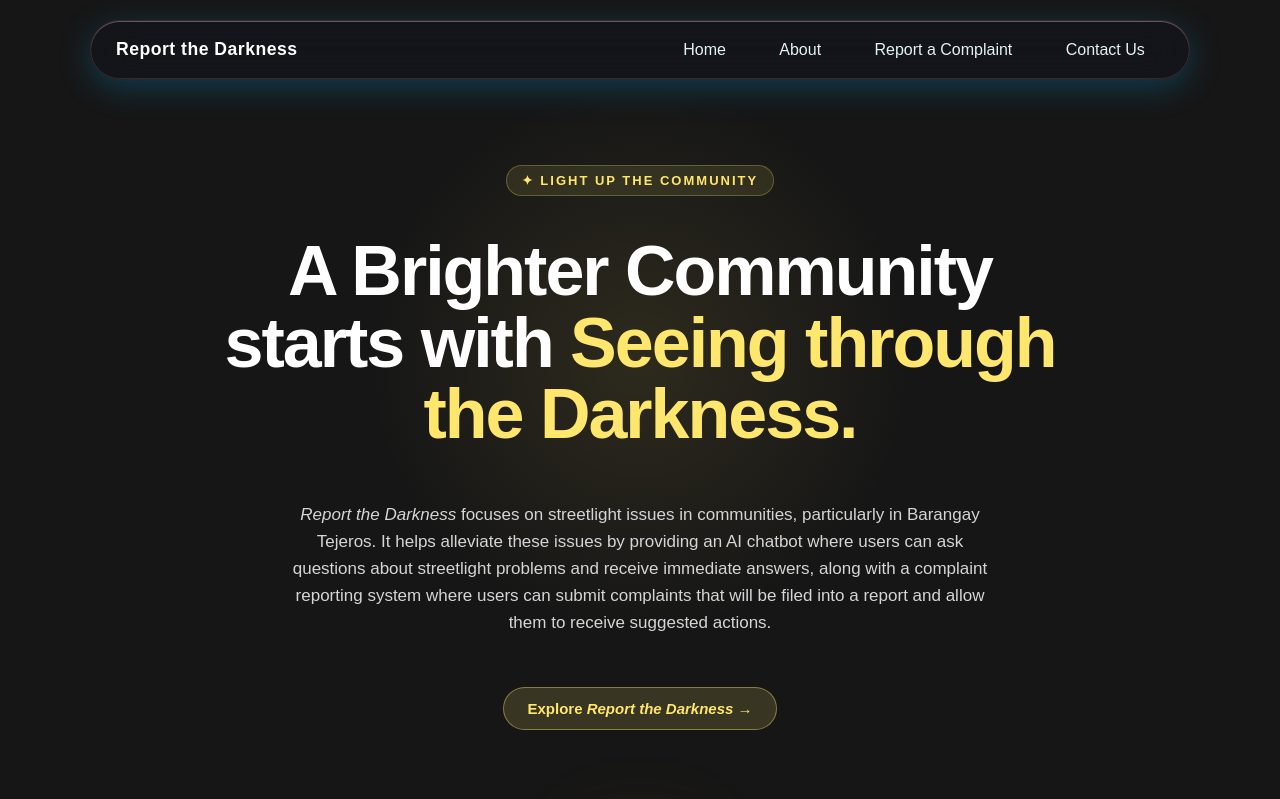
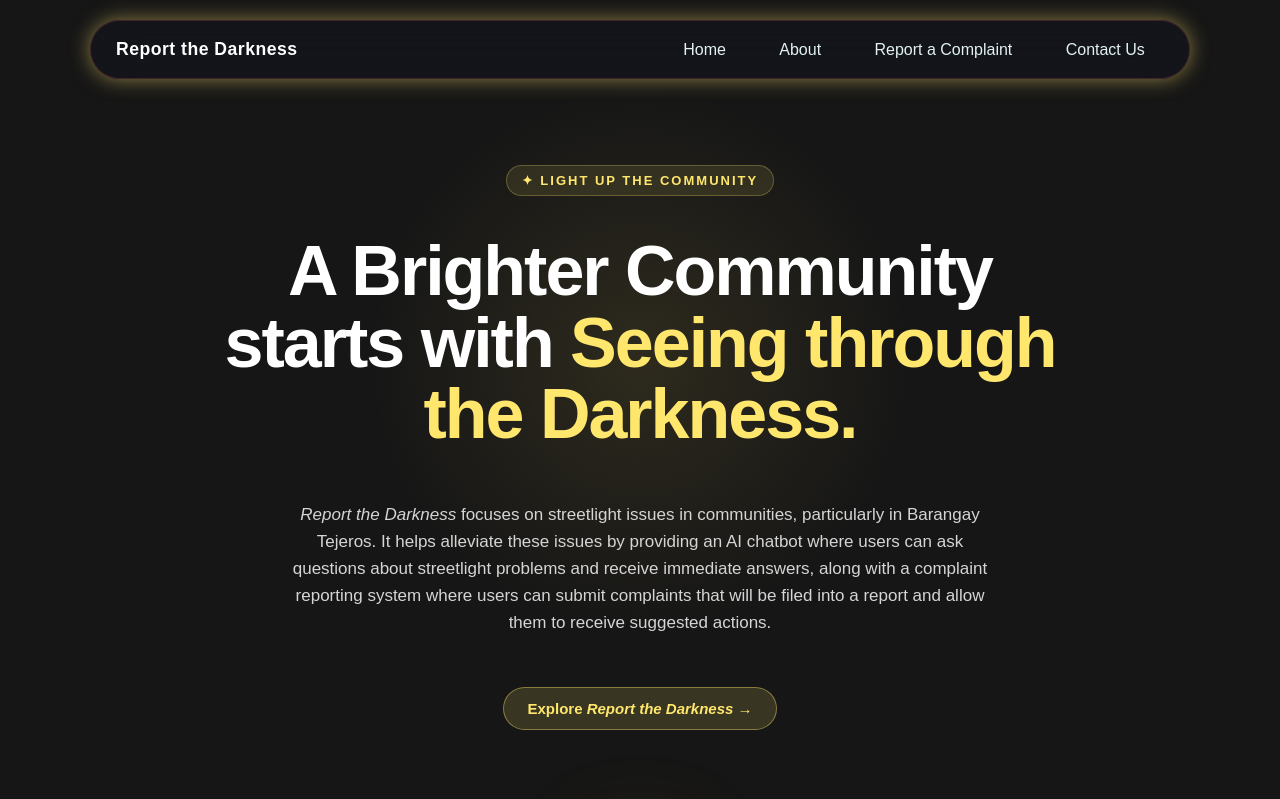
Before and after one commit to velemix/Report-the-Darkness, a Flask app: page / in a window 1280 px wide. Shown: the top 799 px of the page. Run offline with Flask 3, Linux system fonts and the light colour scheme; some libraries are stand-ins or nearby versions.

Commit message:
Made changes in HTML

```diff
--- a/templates/index.html
+++ b/templates/index.html
@@ -41,9 +41,7 @@
             background-color: rgba(16, 20, 33, 0.5);
             padding: 10px 25px;
             border-radius: 50px;
-            box-shadow:
-                0 8px 32px rgba(5, 176, 255, 0.25),
-                inset 0 1px 0 rgba(255, 255, 255, 0.3);
+            box-shadow: 0 0 20px rgba(255, 230, 109, 0.5);
             border: 1px solid rgba(169, 75, 75, 0.3);
             backdrop-filter: blur(25px);
             -webkit-backdrop-filter: blur(25px);
```
